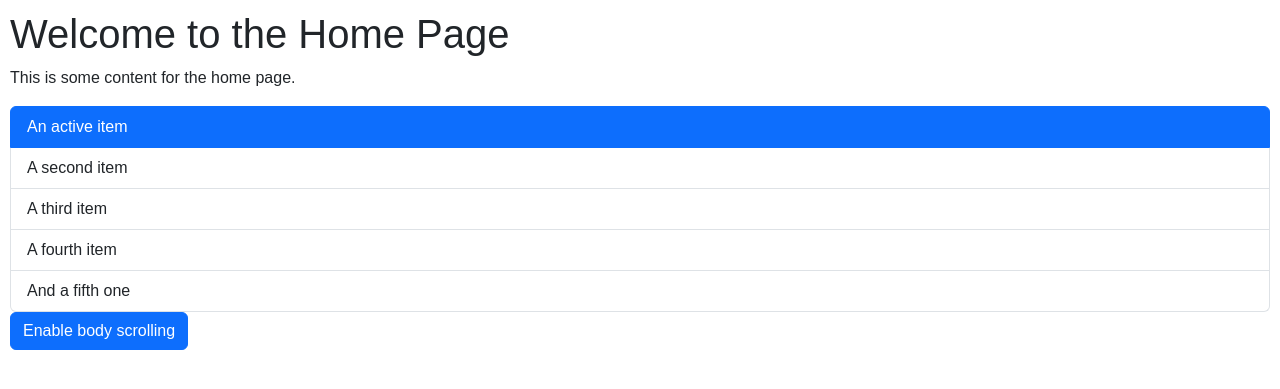
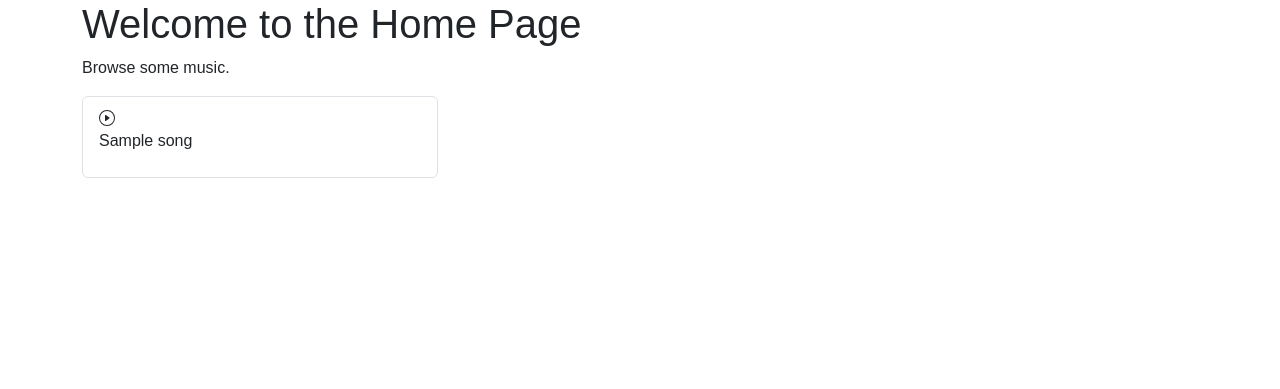
Before and after one commit to JohkuF/music-webapp, a Flask app: template src/templates/home.html in a window 1280 px wide. Shown: the part 56-445 px from the top of the page. Run offline with Flask 3, Linux system fonts and the light colour scheme; the visitor is signed in with stand-in values (Sample User, id 1); the template is opened without the code that fills it: most values are stand-ins (such as "Sample title", 1, 10 or a date in 2020).

Commit message:
js-funciton to toggle play/pause icons

```diff
--- a/src/main.py
+++ b/src/main.py
@@ -44,7 +44,9 @@ def index():
 @app.route("/home")
 @check_login
 def home():
-    return render_template("home.html")
+    songs = get_songs()
+    print(songs)
+    return render_template("home.html", songs=songs)
 
 
 @app.route("/chat")
@@ -54,6 +56,14 @@ def chat():
     print(messages)
 
     return render_template("chat.html", messages=messages, count=len(messages))
+
+
+@app.route("/songs")
+def get_songs():
+    sql = text("SELECT * FROM songs;")
+    result = db.session.execute(sql)
+    songs = result.fetchall()
+    return songs
 
 
 @app.route("/new")
--- a/src/templates/home.html
+++ b/src/templates/home.html
@@ -12,73 +12,96 @@
   </head>
   <body style="background: white">
     {% if session.username %} {% extends 'base.html' %} {% block content %}
-    <div class="content">
+    <div class="container-lg">
       <h1>Welcome to the Home Page</h1>
-      <p>This is some content for the home page.</p>
-      <ul class="list-group">
-        <li
-          class="list-group-item list-group-item-action active"
-          aria-current="true"
-        >
-          An active item
-        </li>
-        <li class="list-group-item list-group-item-action">A second item</li>
-        <li class="list-group-item list-group-item-action">A third item</li>
-        <li class="list-group-item list-group-item-action">A fourth item</li>
-        <li class="list-group-item list-group-item-action">And a fifth one</li>
-      </ul>
-
-      <button
-        class="btn btn-primary"
-        type="button"
-        data-bs-toggle="offcanvas"
-        data-bs-target="#offcanvasScrolling"
-        aria-controls="offcanvasScrolling"
-      >
-        Enable body scrolling
-      </button>
-      <div
-        class="offcanvas offcanvas-bottom"
-        data-bs-scroll="true"
-        data-bs-backdrop="false"
-        tabindex="-1"
-        id="offcanvasScrolling"
-        aria-labelledby="offcanvasScrollingLabel"
-      >
-        <div class="offcanvas-header">
-          <h5 class="offcanvas-title" id="offcanvasScrollingLabel">
-            Offcanvas with body scrolling
-          </h5>
-          <button
-            type="button"
-            class="btn-close"
-            data-bs-dismiss="offcanvas"
-            aria-label="Close"
-          ></button>
+      <p>Browse some music.</p>
+      <div class="row">
+        <div class="col-4">
+          <div class="list-group" id="list-tab" role="tablist">
+            {% for song in songs %}
+            <a
+              class="list-group-item list-group-item-action list-group-item-NONE bg-gradient"
+              id="list-{{song.id}}-list"
+              data-bs-toggle="list"
+              href="#list-{{song.id}}"
+              role="tab"
+              aria-controls="list-{{song.id}}"
+            >
+              <svg
+                xmlns="http://www.w3.org/2000/svg"
+                width="16"
+                height="16"
+                fill="currentColor"
+                class="bi bi-play-circle icon-play"
+                viewBox="0 0 16 16"
+                onclick="toggleIcons(this)"
+              >
+                <path
+                  d="M8 15A7 7 0 1 1 8 1a7 7 0 0 1 0 14m0 1A8 8 0 1 0 8 0a8 8 0 0 0 0 16"
+                />
+                <path
+                  d="M6.271 5.055a.5.5 0 0 1 .52.038l3.5 2.5a.5.5 0 0 1 0 .814l-3.5 2.5A.5.5 0 0 1 6 10.5v-5a.5.5 0 0 1 .271-.445"
+                />
+              </svg>
+              <svg
+                xmlns="http://www.w3.org/2000/svg"
+                width="16"
+                height="16"
+                fill="currentColor"
+                class="bi bi-pause-circle icon-pause d-none"
+                viewBox="0 0 16 16"
+                onclick="toggleIcon(this)"
+              >
+                <path
+                  d="M8 15A7 7 0 1 1 8 1a7 7 0 0 1 0 14m0 1A8 8 0 1 0 8 0a8 8 0 0 0 0 16"
+                />
+                <path
+                  d="M5 6.25a1.25 1.25 0 1 1 2.5 0v3.5a1.25 1.25 0 1 1-2.5 0zm3.5 0a1.25 1.25 0 1 1 2.5 0v3.5a1.25 1.25 0 1 1-2.5 0z"
+                />
+              </svg>
+              <p>{{ song.song_name }}</p>
+            </a>
+            {% endfor %}
+          </div>
         </div>
-        <div class="offcanvas-body">
-          <p>
-            Try scrolling the rest of the page to see this option in action.
-          </p>
+        <div class="col-8">
+          <div class="tab-content" id="nav-tabContent">
+            {% for song in songs %}
+            <div
+              class="tab-pane fade"
+              id="list-{{song.id}}"
+              role="tabpanel"
+              aria-labelledby="list-{{song.id}}-list"
+            >
+              {{ song.song_description }}
+            </div>
+            {% endfor %}
+          </div>
         </div>
       </div>
     </div>
     <script>
-      // Get all list items
-      const listItems = document.querySelectorAll(".list-group-item");
+      function toggleIcons(icon) {
+        const listPlayIcons = document.querySelectorAll(".icon-play");
+        const listPauseIcons = document.querySelectorAll(".icon-pause");
+        var clickedIconPlay = icon.parentElement.querySelector(".icon-play");
+        var clickedIconPause = icon.parentElement.querySelector(".icon-pause");
 
-      // Loop through each list item and add click event listener
-      listItems.forEach((item) => {
-        item.addEventListener("click", function () {
-          // Remove active class from all list items
-          listItems.forEach((li) => {
-            li.classList.remove("active");
-          });
+        // switch previous off
+        const playIconsArray = Array.from(listPlayIcons); // Convert NodeList to array
+        playIconsArray.forEach((item, index) => {
+          var pauseIcon = listPauseIcons[index];
 
-          // Add active class to the clicked item
-          this.classList.add("active");
+          if (item.classList.contains("d-none")) {
+            item.classList.toggle("d-none");
+            listPauseIcons[index].classList.toggle("d-none");
+          }
         });
-      });
+
+        // Switch current on
+        clickedIconPlay.classList.toggle("d-none");
+        clickedIconPause.classList.toggle("d-none");
+      }
     </script>
     {% endblock %} {% endif %}
   </body>
```
